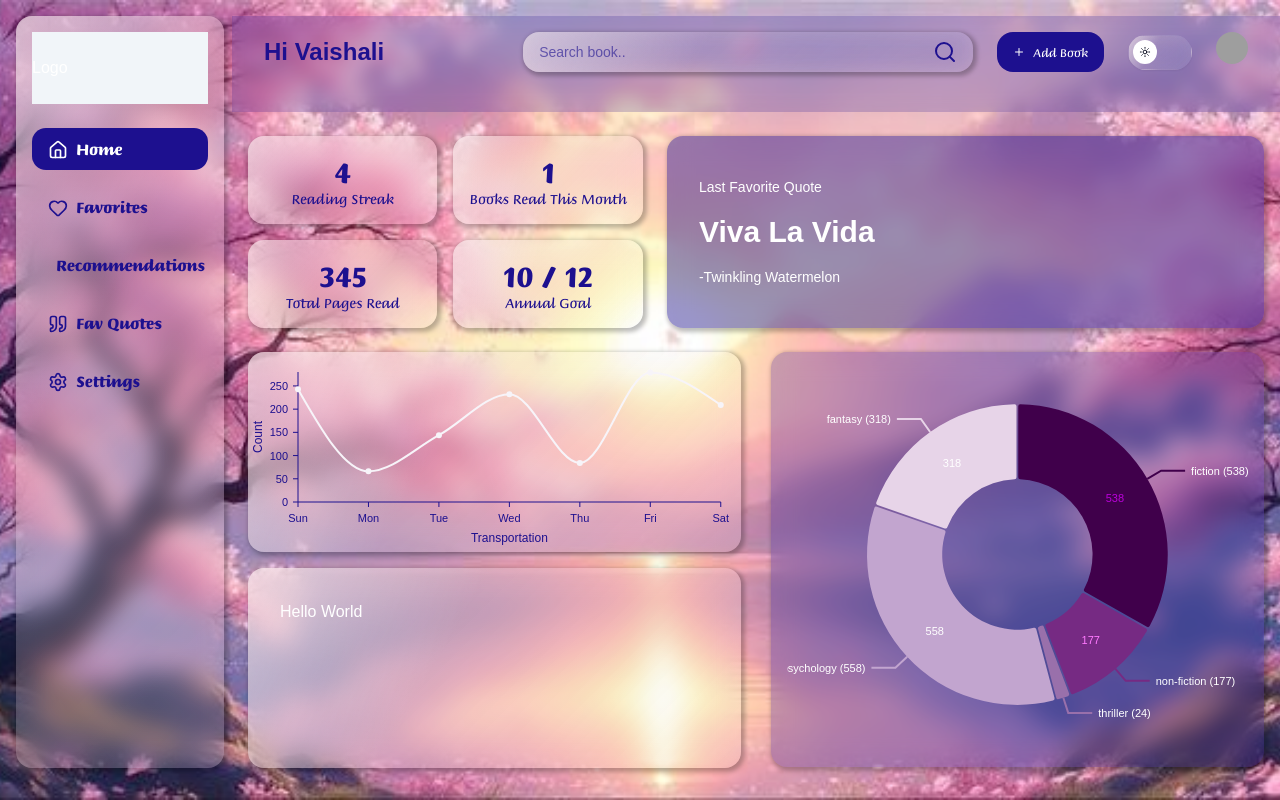
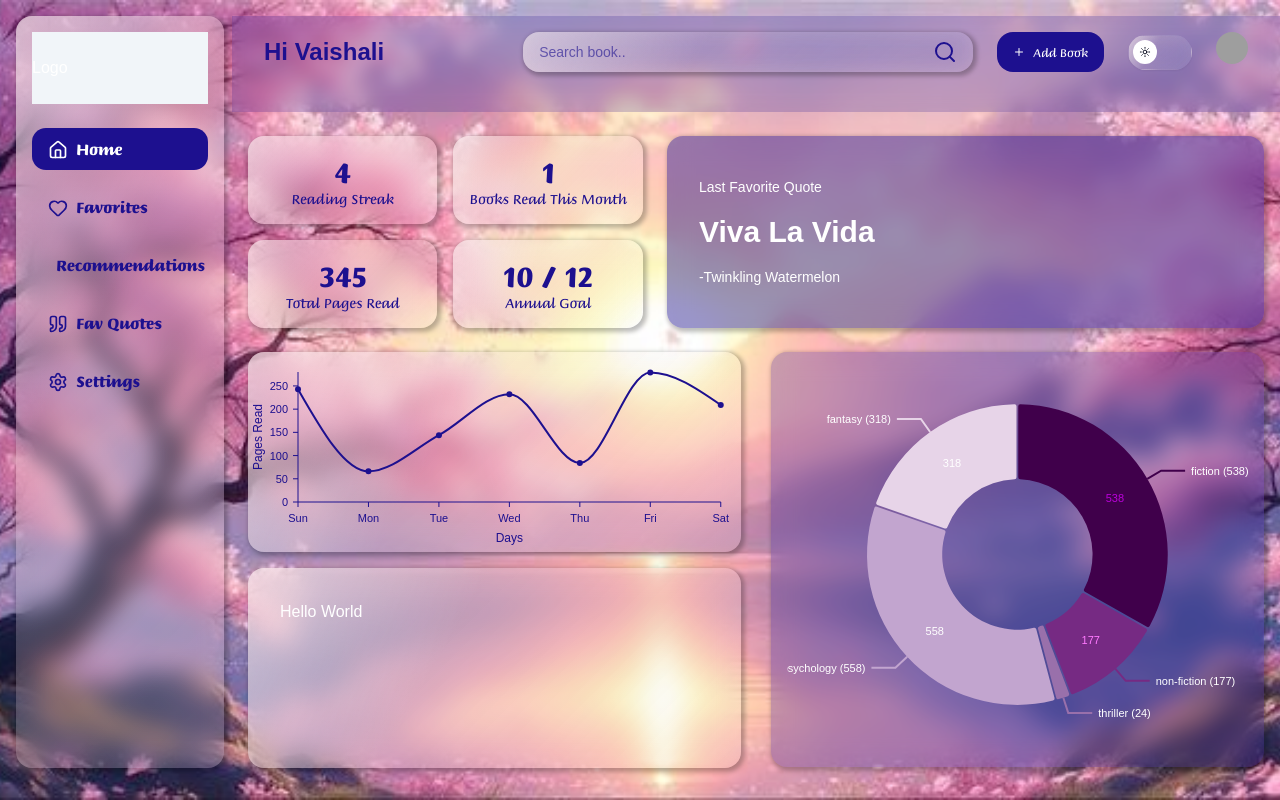
Before and after one commit to Vaishali785/books-dashboard, a Next.js app: page / in a window 1280 px wide. Built offline with nearby package versions, Linux system fonts and the light colour scheme; grey boxes are pictures that could not be loaded; a web font is replaced by a local one.

Commit message:
line chart component

```diff
--- a/src/components/custom-ui/charts/LineChart.tsx
+++ b/src/components/custom-ui/charts/LineChart.tsx
@@ -14,16 +14,16 @@ const LineChart = ({ data /* see data tab */ }) => (
 		// 	stacked: true,
 		// 	reverse: false,
 		// }}
-		axisBottom={{ legend: "Transportation", legendOffset: 36 }}
-		axisLeft={{ legend: "Count", legendOffset: -40, tickValues: 5 }}
+		axisBottom={{ legend: "Days", legendOffset: 36 }}
+		axisLeft={{ legend: "Pages Read", legendOffset: -40, tickValues: 5 }}
 		// pointSize={10}
 		// pointColor={{ theme: "background" }}
 		// pointBorderWidth={2}
 		// pointBorderColor={{ from: "seriesColor" }}
 		enableGridX={false} // ❌ Hide vertical grid lines
 		enableGridY={false}
-		// colors="#1d108f"
-		colors={{ scheme: "purple_red" }}
+		colors="#1d108f"
+		// colors={{ scheme: "purple_red" }}
 		theme={{
 			axis: {
 				domain: {
```
